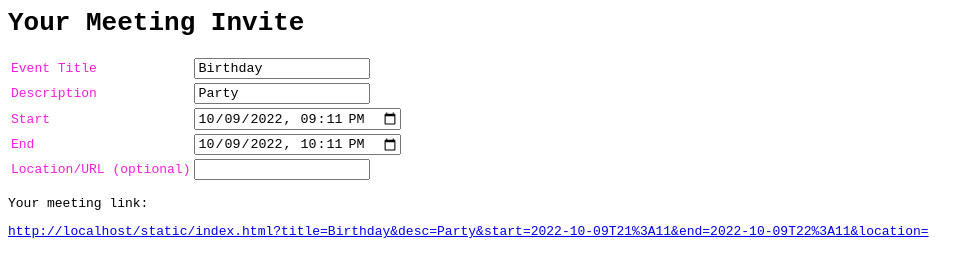
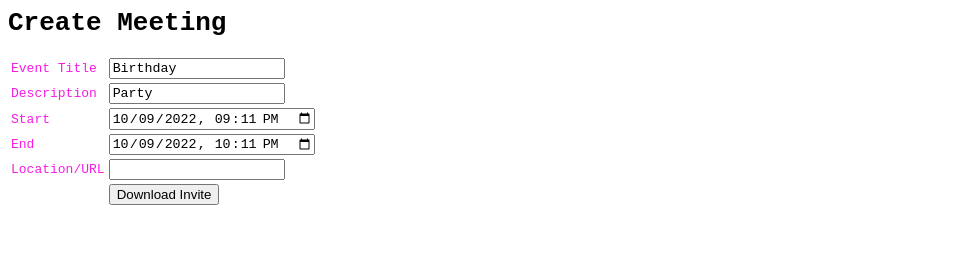
Before and after one commit to mre/zerocal, a plain HTML site: page static/index.html in a window 1280 px wide. Shown: the whole page, without its empty margins (0-975 px from the left). Drawn offline with Linux system fonts and the light colour scheme.

Commit message:
Add download button; cleanup

```diff
--- a/static/index.html
+++ b/static/index.html
@@ -66,8 +66,8 @@
     </script>
   </head>
   <body>
-    <h1>Your Meeting Invite</h1>
-    <form id="form">
+    <h1>Create Meeting</h1>
+    <form id="form" method="GET" action="/">
       <table>
         <tr>
           <td>
@@ -98,17 +98,18 @@
           </td>
         </tr>
         <tr>
-          <td><label for="location">Location/URL (optional)</label></td>
+          <td><label for="location">Location/URL</label></td>
           <td>
             <input type="text" id="location" name="location" />
           </td>
         </tr>
+        <tr>
+          <td></td>
+          <td>
+            <button type="submit">Download Invite</button>
+          </td>
+        </tr>
       </table>
     </form>
-
-    <p>Your meeting link:</p>
-    <p>
-      <a id="link"></a>
-    </p>
   </body>
 </html>
```
